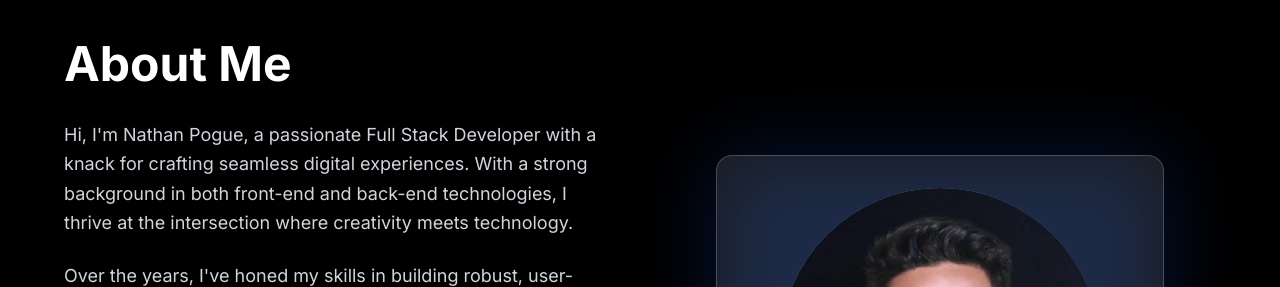
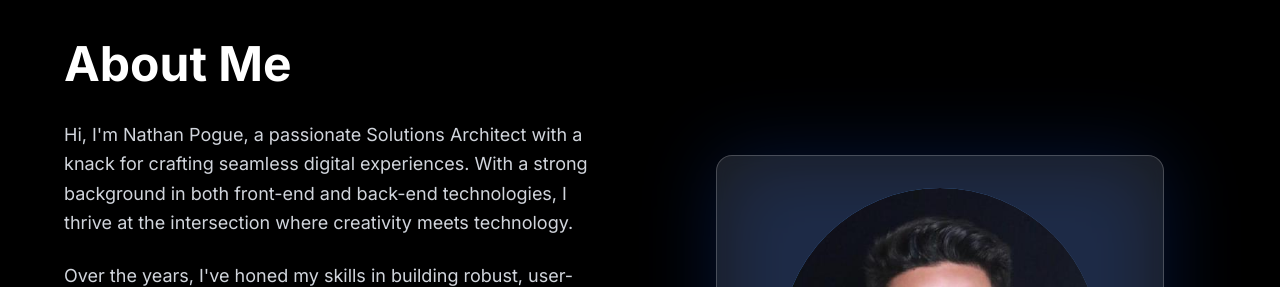
Before and after one commit to nathanpogue6/npogue-portfolio, a Next.js app: page / in a window 1280 px wide. Shown: the part 840-1127 px from the top of the page. Built offline with nearby package versions, Linux system fonts and the light colour scheme.

Commit message:
testing Vercel updates

```diff
--- a/src/app/layout.tsx
+++ b/src/app/layout.tsx
@@ -9,8 +9,8 @@ const inter = Inter({
 
 export const metadata: Metadata = {
   title: "Nathan Pogue Portfolio",
-  description: "Portfolio of Nathan Pogue, a passionate Full Stack Developer specializing in modern web technologies and creative digital solutions.",
-  keywords: ["Nathan Pogue", "Full Stack Developer", "React", "Next.js", "TypeScript", "Web Development"],
+  description: "Portfolio of Nathan Pogue, a passionate Solutions Architect specializing in cloud solutions, AI/ML, and healthcare.",
+  keywords: ["Nathan Pogue", "Solutions Architect", "AI", "Generative AI", "Healthcare"],
   authors: [{ name: "Nathan Pogue" }],
 };
 
--- a/src/components/About.tsx
+++ b/src/components/About.tsx
@@ -10,7 +10,7 @@ export default function About() {
               About Me
             </h2>
             <p className="text-lg text-gray-300 leading-relaxed">
-              Hi, I'm Nathan Pogue, a passionate Full Stack Developer with a knack for crafting
+              Hi, I'm Nathan Pogue, a passionate Solutions Architect with a knack for crafting
               seamless digital experiences. With a strong background in both front-end and back-end
               technologies, I thrive at the intersection where creativity meets technology.
             </p>
```
